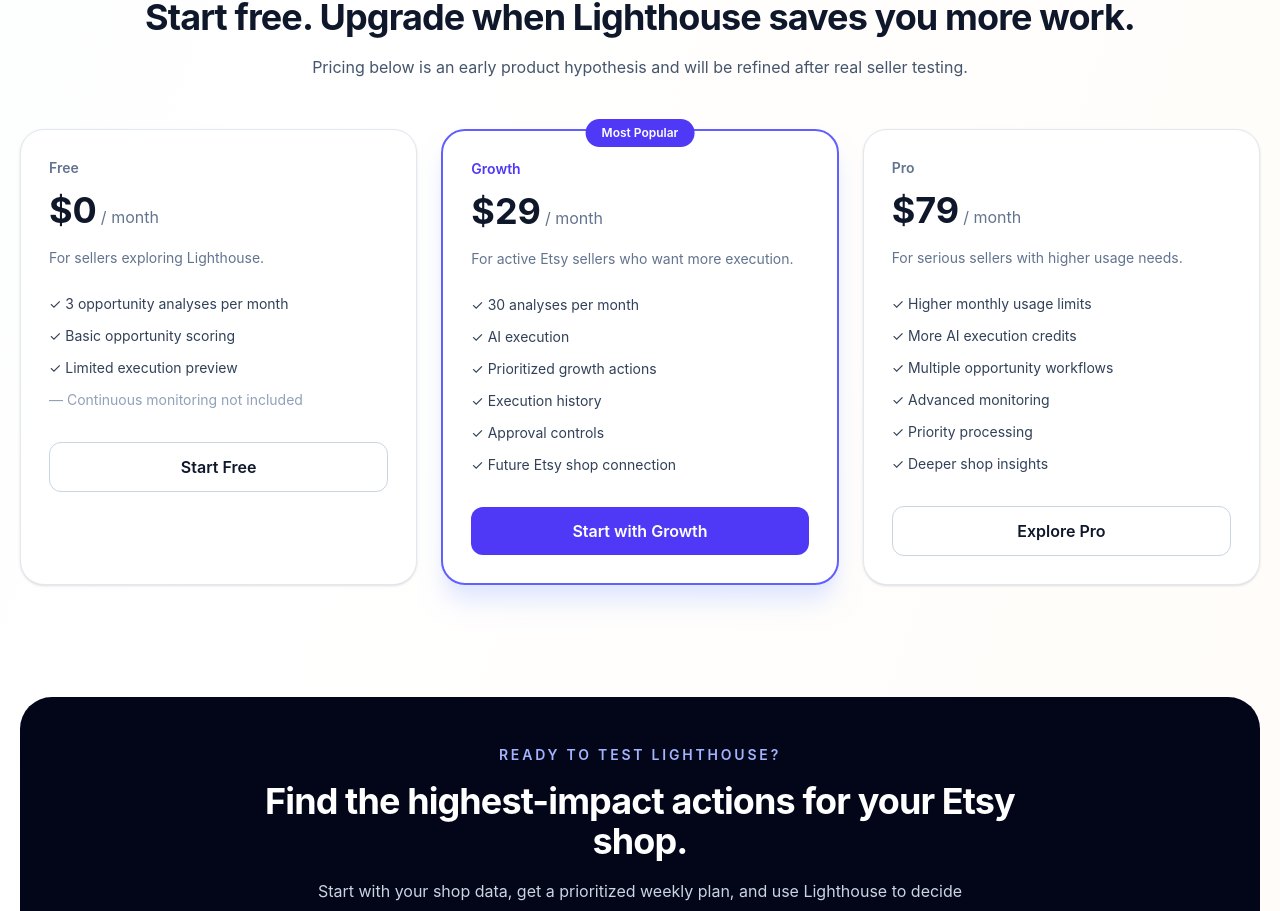
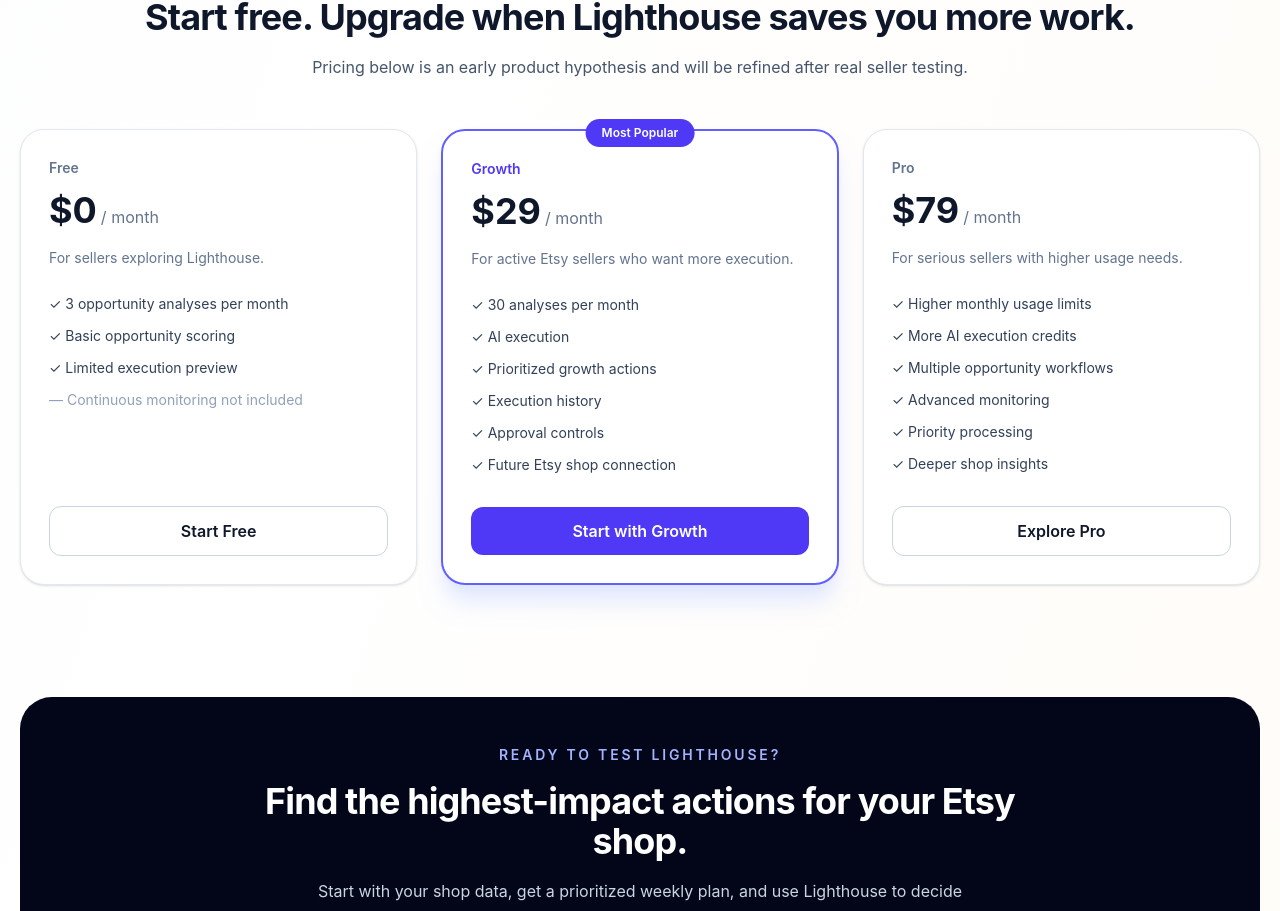
Before and after one commit to abiasV/lighthouse-agent, a React (Vite) app in the folder client/: page / in a window 1280 px wide. Shown: the part 2696-3607 px from the top of the page. Built offline with nearby package versions, Linux system fonts and the light colour scheme.

Commit message:
Align pricing card buttons

```diff
--- a/client/src/App.jsx
+++ b/client/src/App.jsx
@@ -1665,7 +1665,7 @@
               </div>
 
               <div className="mt-12 grid gap-6 lg:grid-cols-3">
-                <div className="rounded-3xl border border-slate-200 bg-white p-7 shadow-sm dark:border-slate-800 dark:bg-slate-900">
+                <div className="flex h-full flex-col rounded-3xl border border-slate-200 bg-white p-7 shadow-sm dark:border-slate-800 dark:bg-slate-900">
                   <p className="text-sm font-semibold text-slate-500">Free</p>
 
                   <div className="mt-3">
@@ -1677,7 +1677,7 @@
                     For sellers exploring Lighthouse.
                   </p>
 
-                  <ul className="mt-6 space-y-3 text-sm text-slate-700 dark:text-slate-300">
+                  <ul className="mt-6 flex-1 space-y-3 text-sm text-slate-700 dark:text-slate-300">
                     <li>✓ 3 opportunity analyses per month</li>
                     <li>✓ Basic opportunity scoring</li>
                     <li>✓ Limited execution preview</li>
@@ -1695,7 +1695,7 @@
                   </button>
                 </div>
 
-                <div className="relative rounded-3xl border-2 border-indigo-500 bg-white p-7 shadow-xl shadow-indigo-100 dark:bg-slate-900 dark:shadow-none">
+                <div className="relative flex h-full flex-col rounded-3xl border-2 border-indigo-500 bg-white p-7 shadow-xl shadow-indigo-100 dark:bg-slate-900 dark:shadow-none">
                   <div className="absolute -top-3 left-1/2 -translate-x-1/2 rounded-full bg-indigo-600 px-4 py-1.5 text-xs font-semibold text-white">
                     Most Popular
                   </div>
@@ -1713,7 +1713,7 @@
                     For active Etsy sellers who want more execution.
                   </p>
 
-                  <ul className="mt-6 space-y-3 text-sm text-slate-700 dark:text-slate-300">
+                  <ul className="mt-6 flex-1 space-y-3 text-sm text-slate-700 dark:text-slate-300">
                     <li>✓ 30 analyses per month</li>
                     <li>✓ AI execution</li>
                     <li>✓ Prioritized growth actions</li>
@@ -1731,7 +1731,7 @@
                   </button>
                 </div>
 
-                <div className="rounded-3xl border border-slate-200 bg-white p-7 shadow-sm dark:border-slate-800 dark:bg-slate-900">
+                <div className="flex h-full flex-col rounded-3xl border border-slate-200 bg-white p-7 shadow-sm dark:border-slate-800 dark:bg-slate-900">
                   <p className="text-sm font-semibold text-slate-500">Pro</p>
 
                   <div className="mt-3">
@@ -1743,7 +1743,7 @@
                     For serious sellers with higher usage needs.
                   </p>
 
-                  <ul className="mt-6 space-y-3 text-sm text-slate-700 dark:text-slate-300">
+                  <ul className="mt-6 flex-1 space-y-3 text-sm text-slate-700 dark:text-slate-300">
                     <li>✓ Higher monthly usage limits</li>
                     <li>✓ More AI execution credits</li>
                     <li>✓ Multiple opportunity workflows</li>
```
